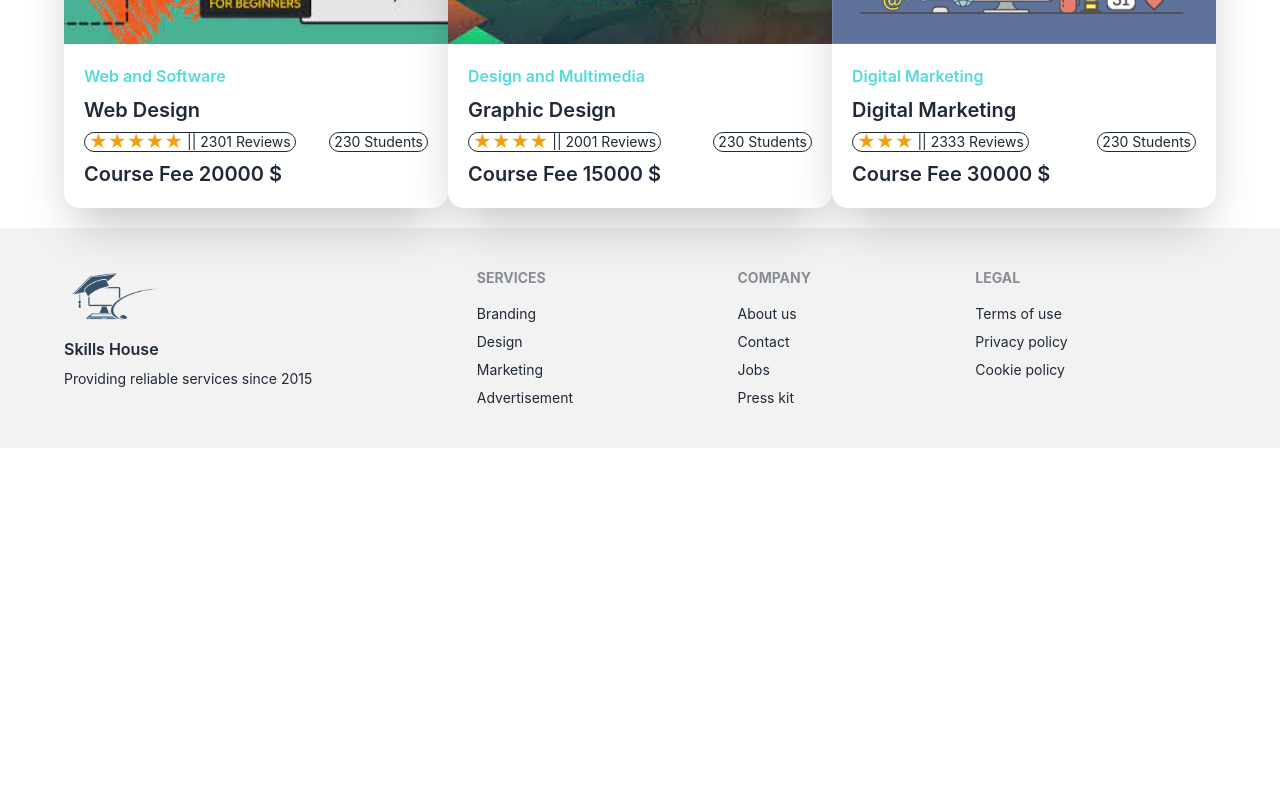
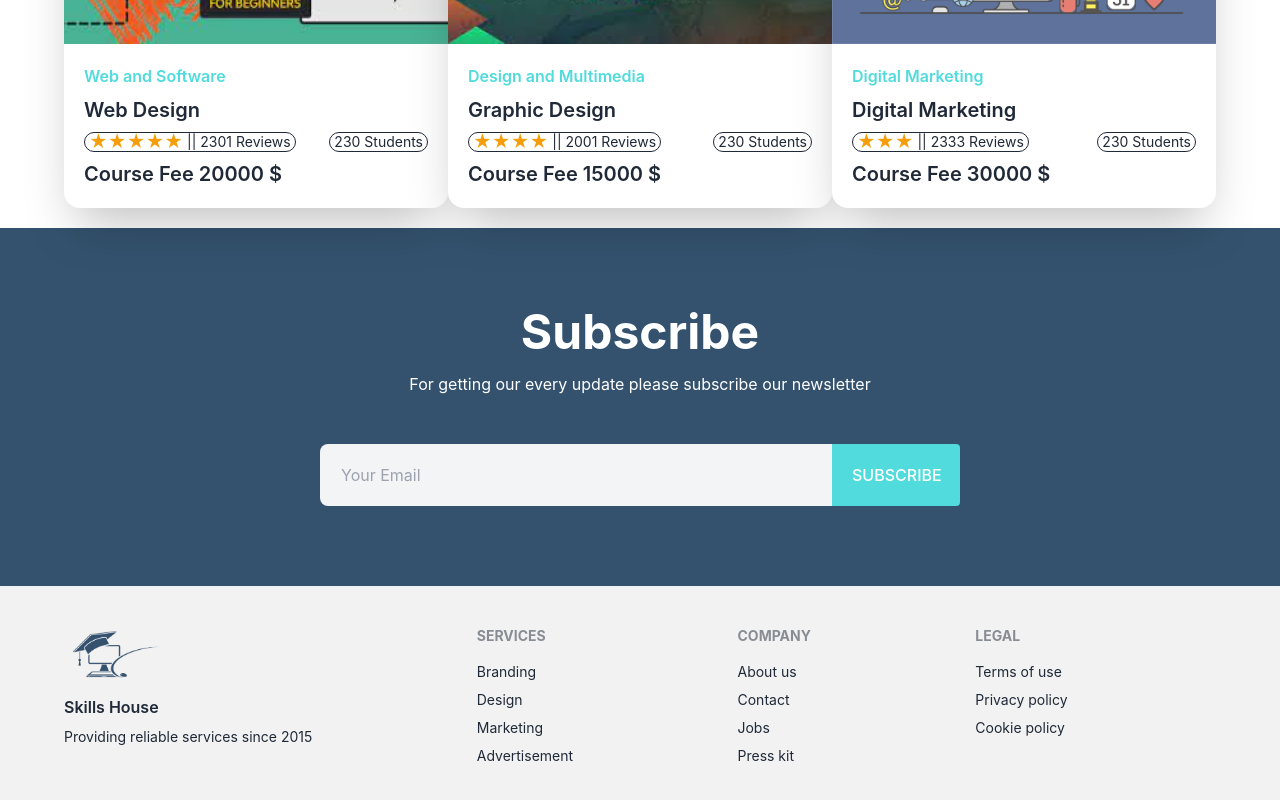
Before and after one commit to mdYeasin-cmd/skills-house-client, a React (Create React App) app: page / in a window 1280 px wide. Shown: the part 1114-1914 px from the top of the page. Before the commit the page ends 1562 px from the top, so only its background shows below. Built offline with nearby package versions, Linux system fonts and the light colour scheme.

Commit message:
News Letter section added

```diff
--- a/src/Pages/Home/Home/Home.tsx
+++ b/src/Pages/Home/Home/Home.tsx
@@ -10,6 +10,7 @@ import { BsCodeSlash } from "react-icons/bs";
 import { SiMaterialdesignicons } from "react-icons/si";
 import { AiTwotoneSound, AiOutlineSecurityScan } from "react-icons/ai";
 import Footer from '../../../components/Footer/Footer';
+import NewsLetter from '../NewsLetter/NewsLetter';
 
 interface ICoursesInfo {
     courseCategory: string,
@@ -103,6 +104,7 @@ const Home = () => {
                     ></CourseCard>)
                 }
             </div>
+            <NewsLetter />
             <Footer />
         </div>
     );
--- /dev/null
+++ b/src/Pages/Home/NewsLetter/NewsLetter.tsx
@@ -0,0 +1,20 @@
+import React from 'react';
+
+const NewsLetter = () => {
+    return (
+        <div className="bg-[#34526e] text-white">
+            <div className="w-full xl:w-1/2 mx-auto xl:py-20">
+                <h1 className="text-2xl md:text-4xl xl:text-5xl font-bold leading-10 dark:text-white mb-4 text-center md:mt-0 mt-4">Subscribe</h1>
+                <p className="text-base leading-normal dark:text-gray-200 text-center">
+                    For getting our every update please subscribe our newsletter
+                </p>
+                <div className="flex items-stretch mt-12">
+                    <input className="bg-gray-100 rounded-lg rounded-r-none dark:bg-gray-800 text-base leading-none text-gray-800 dark:text-white p-5 w-4/5 border border-transparent focus:outline-none focus:border-gray-500" type="email" placeholder="Your Email" />
+                    <button className="w-32 rounded-l-none hover:bg-[#51DBDC] bg-[#51DBDC] rounded text-base font-medium leading-none text-white p-5 uppercase focus:outline-none focus:ring-2 focus:ring-offset-2 focus:ring-[#51DBDC]">subscribe</button>
+                </div>
+            </div>
+        </div>
+    );
+};
+
+export default NewsLetter;
```
